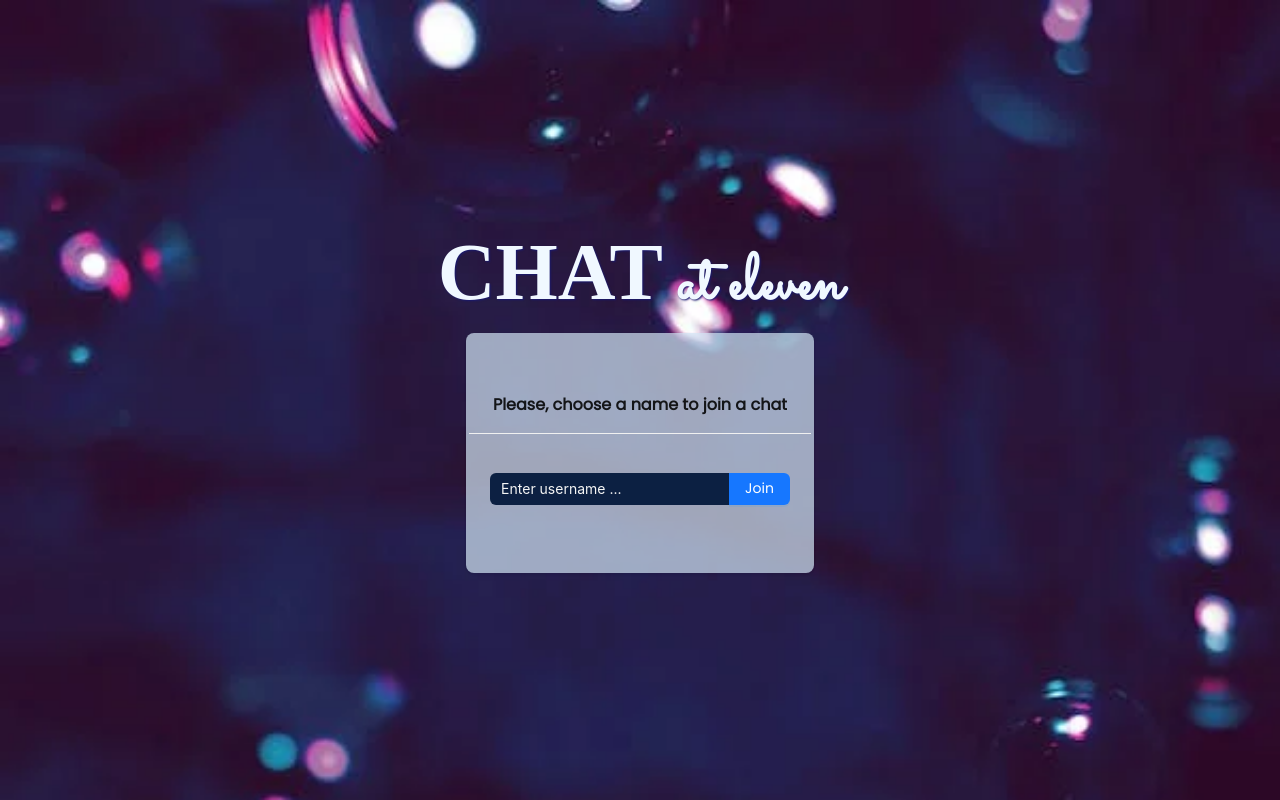
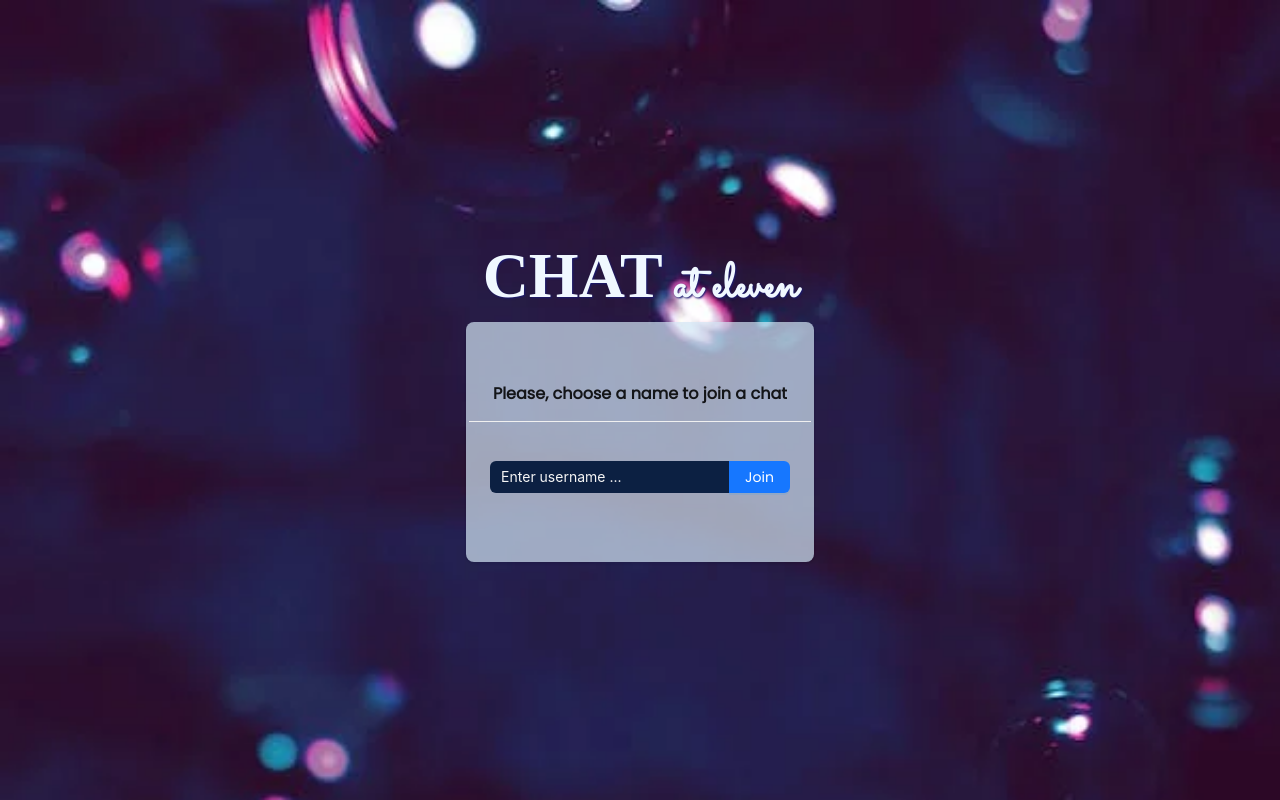
Before and after one commit to AjshaC/Socket-Chatt-App, a React (Vite) app in the folder client/: page / in a window 1280 px wide. Built offline with nearby package versions, Linux system fonts and the light colour scheme; a web font is replaced by a local one.

Commit message:
change fontsize for "logotype"

```diff
--- a/client/src/components/JoinChatContainer/JoinChatContainer.tsx
+++ b/client/src/components/JoinChatContainer/JoinChatContainer.tsx
@@ -5,7 +5,6 @@ import { useChatContext} from "../../context/chatContext";
 
 export default function JoinChatContainer(){
     const {user, setUser, connectToTheServer} = useChatContext();
-
 
     const navigate = useNavigate();
 
@@ -16,9 +15,7 @@ export default function JoinChatContainer(){
         }
 
         else{
-
              console.log("no Username", user)
-
         }
 
     }
--- a/client/src/pages/Home.css
+++ b/client/src/pages/Home.css
@@ -12,7 +12,7 @@
 
 .Logo {
   font-family: "Sacramento", cursive;
-  font-size: 4rem;
+  font-size: 3rem;
   color: aliceblue;
   text-shadow: 1px 1px 2px midnightblue;
 }
@@ -20,17 +20,7 @@
 .LogoUppercase {
   font-family: "Lumanosimo", cursive;
   text-transform: uppercase;
-  font-size: 5rem;
-}
-
-@media screen and (max-width: 440px) {
-
-  .Logo {
-    font-size: 3rem;
-  }
-  .LogoUppercase {
-    font-size: 4rem;
-  }
+  font-size: 4rem;
 }
 
 @media screen and (max-width: 350px) {
```
